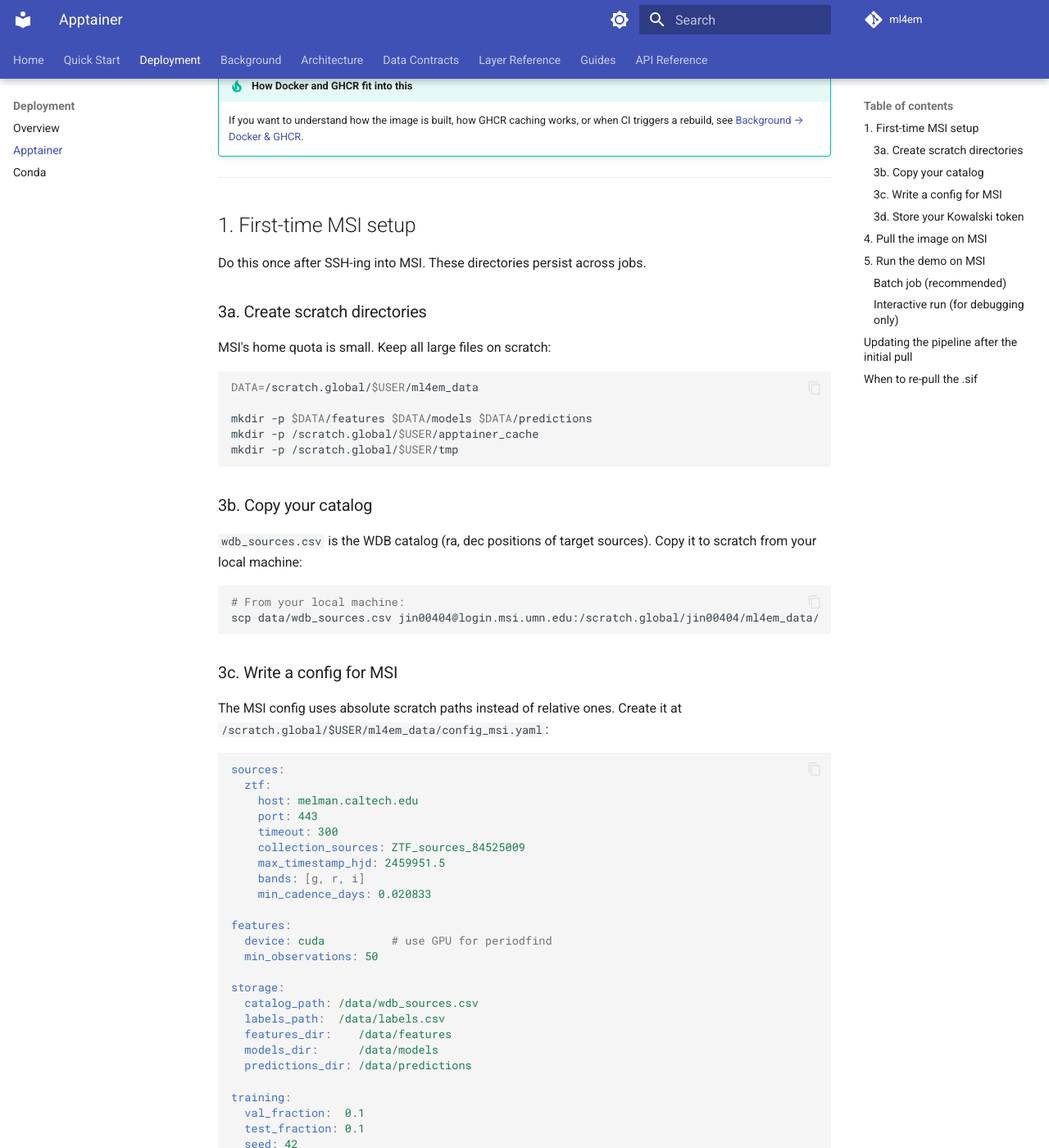
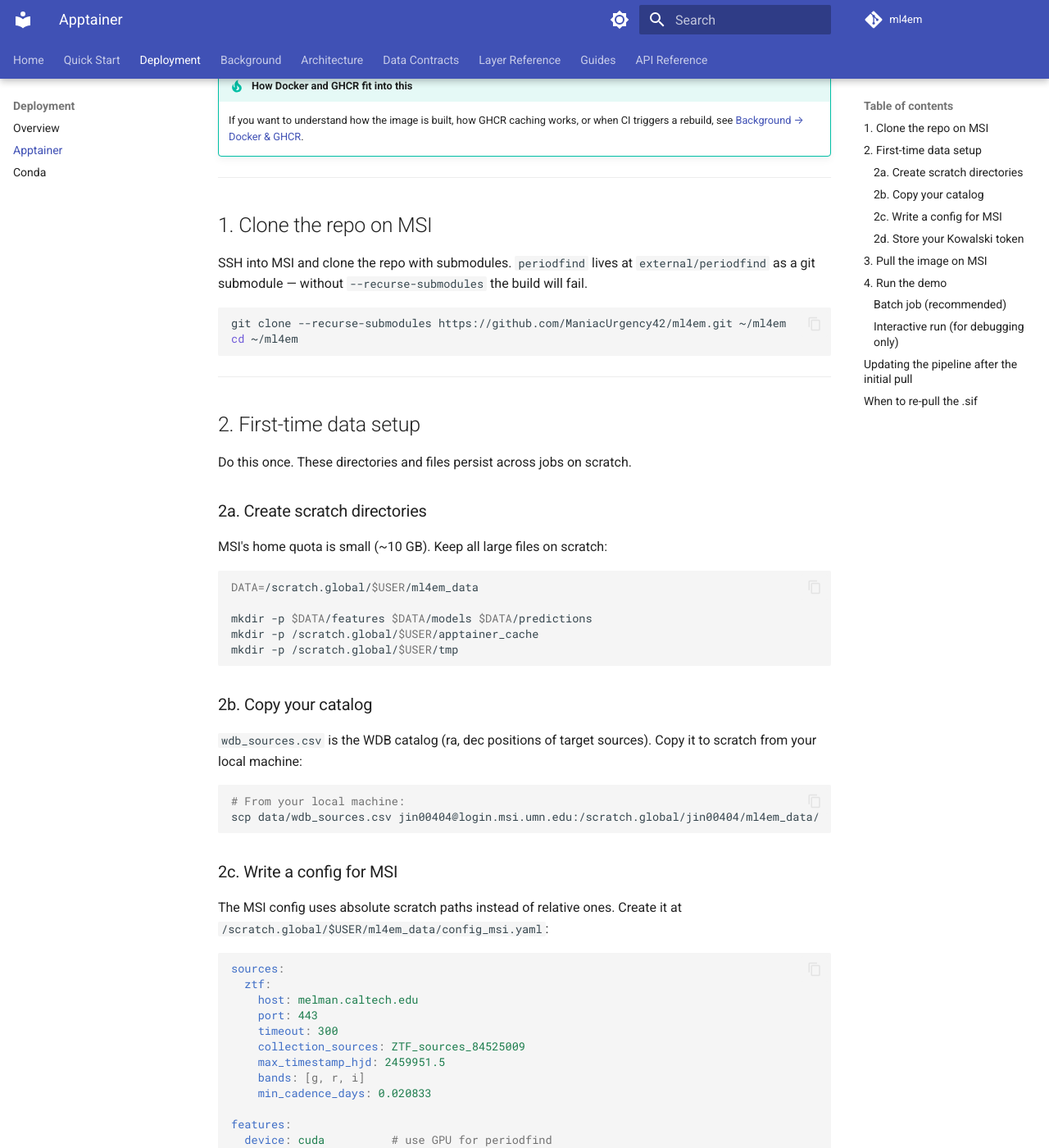
Before and after one commit to ManiacUrgency42/ml4em, an MkDocs documentation site: the page built from docs/apptainer-deployment.md, in a window 1280 px wide and 1400 px high, scrolled down 238 px. Shown: the whole window at 82% size. Built offline with MkDocs 1.6.1 and Material for MkDocs 9.7.7, drawn with Linux system fonts in a browser that asks for light colours; comment, search, counter and statistics services are not loaded; some of the changed text lies outside the part shown.

Commit message:
docs: fix apptainer deployment doc structure and accuracy
- Add missing step 1: clone repo with --recurse-submodules
- Fix broken sub-section numbering (3a/3b/3c/3d → 2a/2b/2c/2d)
- Renumber sections to remove gaps (1→2→3→4 instead of 1→4→5)
- Add precise description of what apptainer pull actually does
  (download layers, decompress, merge filesystem, convert to .sif)

Co-Authored-By: Claude Sonnet 4.6 <noreply@anthropic.com>

````diff
--- a/docs/apptainer-deployment.md
+++ b/docs/apptainer-deployment.md
@@ -11,13 +11,26 @@ no rebuild needed.
 
 ---
 
-## 1. First-time MSI setup
+## 1. Clone the repo on MSI
 
-Do this once after SSH-ing into MSI. These directories persist across jobs.
+SSH into MSI and clone the repo with submodules. `periodfind` lives at
+`external/periodfind` as a git submodule — without `--recurse-submodules` the
+build will fail.
 
-### 3a. Create scratch directories
+```bash
+git clone --recurse-submodules https://github.com/ManiacUrgency42/ml4em.git ~/ml4em
+cd ~/ml4em
+```
 
-MSI's home quota is small. Keep all large files on scratch:
+---
+
+## 2. First-time data setup
+
+Do this once. These directories and files persist across jobs on scratch.
+
+### 2a. Create scratch directories
+
+MSI's home quota is small (~10 GB). Keep all large files on scratch:
 
 ```bash
 DATA=/scratch.global/$USER/ml4em_data
@@ -27,7 +40,7 @@ mkdir -p /scratch.global/$USER/apptainer_cache
 mkdir -p /scratch.global/$USER/tmp
 ```
 
-### 3b. Copy your catalog
+### 2b. Copy your catalog
 
 `wdb_sources.csv` is the WDB catalog (ra, dec positions of target sources). Copy it
 to scratch from your local machine:
@@ -37,7 +50,7 @@ to scratch from your local machine:
 scp data/wdb_sources.csv jin00404@login.msi.umn.edu:/scratch.global/jin00404/ml4em_data/
 ```
 
-### 3c. Write a config for MSI
+### 2c. Write a config for MSI
 
 The MSI config uses absolute scratch paths instead of relative ones. Create it at
 `/scratch.global/$USER/ml4em_data/config_msi.yaml`:
@@ -78,7 +91,7 @@ inference:
 The bind mount in the run command maps `/scratch.global/$USER/ml4em_data` → `/data`
 inside the container, so all paths above resolve correctly.
 
-### 3d. Store your Kowalski token
+### 2d. Store your Kowalski token
 
 Never put tokens in `config_msi.yaml`. Store them in a `.env` file:
 
@@ -91,13 +104,15 @@ The `--env-file` flag in the run scripts injects this into the container at runt
 
 ---
 
-## 4. Pull the image on MSI
+## 3. Pull the image on MSI
 
-The repo includes a ready-made SLURM script that handles the pull correctly —
-no interactive node needed:
+Submit the SLURM pull job from your repo root. This downloads the Docker image
+from GHCR, decompresses every layer, merges them into a single filesystem, and
+converts it to a `.sif` (SquashFS Image Format) file on scratch. This is the
+one-time cost — you never repeat it unless a compiled dependency changes.
 
 ```bash
-# From your ml4em repo root on MSI:
+cd ~/ml4em
 mkdir -p logs
 sbatch slurm/pull_image.sh
 ```
@@ -120,7 +134,7 @@ when a new image is pushed to GHCR.
 
 ---
 
-## 5. Run the demo on MSI
+## 4. Run the demo
 
 ### Batch job (recommended)
 
````
Also changed, not shown: other parts of docs/apptainer-deployment.md (+1 -2 lines).
